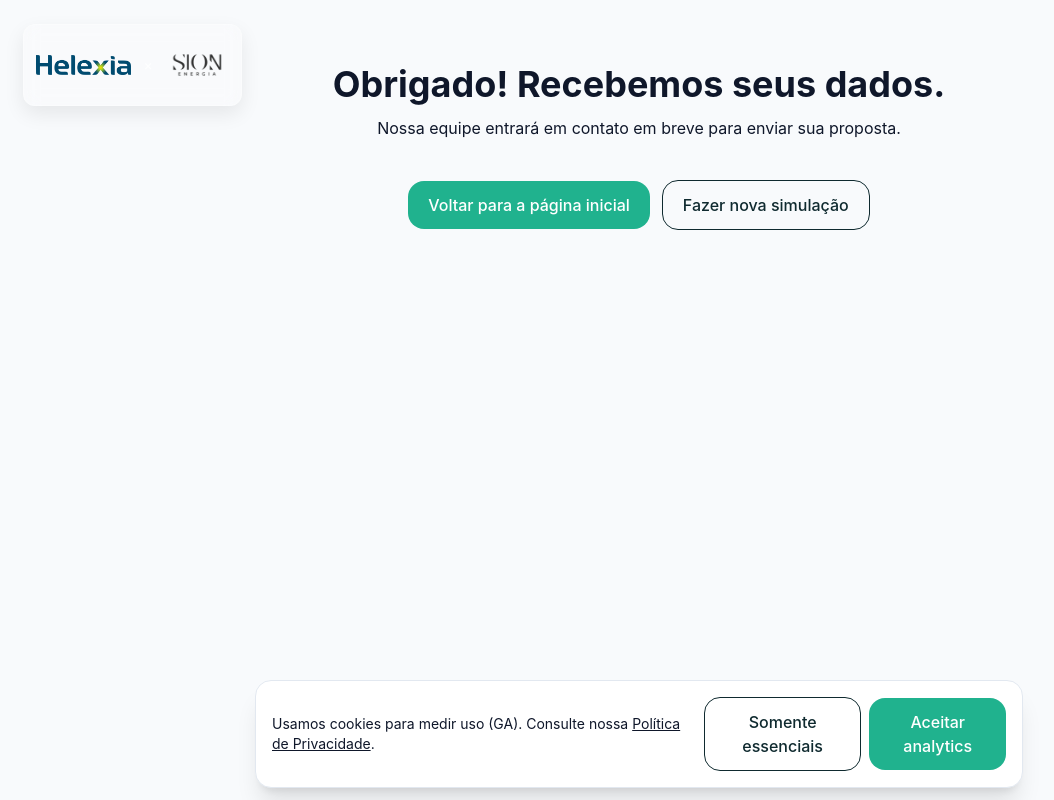
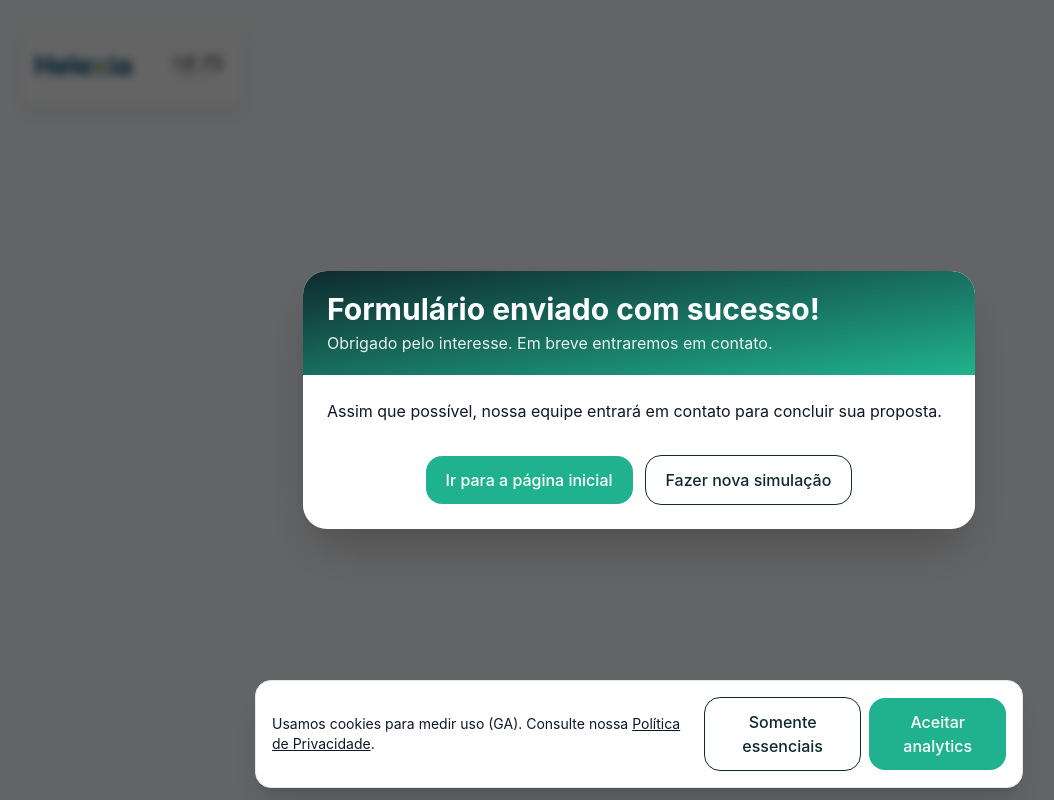
Before and after one commit to osanaizera/helexia-ms-lp, a Next.js app: page /sucesso in a window 1280 px wide. Shown: the whole page, without its empty margins (1-1055 px from the left). Built offline with nearby package versions, Linux system fonts and the light colour scheme; no server answers.

Commit message:
Success: make /sucesso a modal-style overlay with simulation result (pct, monthly/annual savings, bar breakdown) matching main page visuals.

```diff
--- a/app/sucesso/page.tsx
+++ b/app/sucesso/page.tsx
@@ -1,14 +1,78 @@
 "use client"
-import { useEffect } from 'react'
+import { useEffect, useMemo, useState } from 'react'
 import { useSearchParams } from 'next/navigation'
+import { getDiscountPct } from '@/lib/estimate'
+
+function CountUp({ value, format = (v:number)=>String(v), duration=800 }: { value: number; format?: (v:number)=>string; duration?: number }){
+  const [display, setDisplay] = useState(0)
+  useEffect(()=>{
+    let raf = 0
+    const start = performance.now()
+    const from = display
+    const to = value
+    const delta = to - from
+    const tick = (t:number)=>{
+      const p = Math.min((t - start)/duration, 1)
+      const eased = 1 - Math.pow(1 - p, 3)
+      setDisplay(from + delta * eased)
+      if(p < 1) raf = requestAnimationFrame(tick)
+    }
+    raf = requestAnimationFrame(tick)
+    return ()=> cancelAnimationFrame(raf)
+  // eslint-disable-next-line react-hooks/exhaustive-deps
+  },[value])
+  return <span>{format(Math.round(display))}</span>
+}
+
+function AnimatedBar({ bill, pct }: { bill: number; pct: number }){
+  const icmsShare = 0.17
+  const pisShare = 0.05
+  const taxes = Math.max(Math.round(bill * (icmsShare + pisShare)),0)
+  const energyBase = Math.max(bill - taxes, 0)
+  const discountValue = Math.max(Math.round(energyBase * (pct/100)),0)
+  const targetTaxes = bill ? (taxes/bill)*100 : 0
+  const targetEnergy = bill ? (energyBase/bill)*100 : 0
+  const targetDiscount = bill ? (discountValue/bill)*100 : 0
+  const [w, setW] = useState({ taxes:0, energy:0, discount:0 })
+  useEffect(()=>{
+    const id = requestAnimationFrame(()=> setW({ taxes: targetTaxes, energy: targetEnergy, discount: targetDiscount }))
+    return ()=> cancelAnimationFrame(id)
+  },[targetTaxes, targetEnergy, targetDiscount])
+  return (
+    <div className="mt-6">
+      <div className="relative w-full h-5 md:h-6 rounded-full bg-line overflow-hidden" aria-label="Composição da sua fatura">
+        <div className="absolute inset-y-0 left-0 transition-all duration-700 ease-out" style={{ width: `${Math.max(w.energy,0)}%`, background:'rgba(0,149,217,0.5)' }} title="Energia (TE+TUSD) — parte variável" />
+        <div className="absolute inset-y-0 right-0 transition-all duration-700 ease-out" style={{ width: `${Math.max(w.taxes,0)}%`, background:'rgba(226,232,240,1)' }} title="Impostos (ICMS+PIS/COFINS) — parte fixa" />
+        <div className="absolute inset-y-0 left-0 transition-all duration-700 ease-out" style={{ width: `${Math.max(w.discount,0)}%`, background:'var(--brand-accent)', boxShadow:'inset -1px 0 0 rgba(255,255,255,0.7)' }} title={`Desconto aplicado (estimativa): ${discountValue.toLocaleString('pt-BR',{style:'currency',currency:'BRL'})}`} />
+      </div>
+      <div className="mt-3 flex flex-wrap items-center justify-center gap-5 text-xs">
+        <span className="inline-flex items-center gap-2"><span className="inline-block w-3 h-3 rounded" style={{background:'var(--brand-accent)'}} /> Desconto sobre energia ({pct}%)</span>
+        <span className="inline-flex items-center gap-2"><span className="inline-block w-3 h-3 rounded" style={{background:'rgba(0,149,217,0.5)'}} /> Energia (TE+TUSD)</span>
+        <span className="inline-flex items-center gap-2"><span className="inline-block w-3 h-3 rounded" style={{background:'rgba(226,232,240,1)'}} /> Impostos</span>
+      </div>
+    </div>
+  )
+}
+
+function formatBRL(n: number){
+  return n.toLocaleString('pt-BR',{ style:'currency', currency:'BRL' })
+}
 
 export default function SuccessPage(){
   const sp = useSearchParams()
   const plan = (sp.get('plan')||'').toString() as 'Flex'|'Economico12'|'Premium36'
   const bill = Number(sp.get('bill')||0)
-  const pct = Number(sp.get('pct')||0)
+  const qPct = Number(sp.get('pct')||0)
+  const pct = useMemo(()=> qPct>0 ? qPct : (bill>0 && plan ? getDiscountPct(plan, bill) : 0), [qPct, bill, plan])
 
   const planLabel = plan === 'Flex' ? 'Sem fidelidade' : plan === 'Economico12' ? '12 meses' : plan === 'Premium36' ? '24 meses' : ''
+
+  const icmsShare = 0.17
+  const pisShare = 0.05
+  const taxes = Math.max(Math.round(bill * (icmsShare + pisShare)),0)
+  const energyBase = Math.max(bill - taxes, 0)
+  const discountValue = Math.max(Math.round(energyBase * (pct/100)),0)
+  const annualSaving = discountValue * 12
 
   useEffect(()=>{
     try{
@@ -18,29 +82,42 @@ export default function SuccessPage(){
   },[])
 
   return (
-    <main>
-      <section className="container-pad py-16">
-        <div className="max-w-2xl mx-auto text-center">
-          <h1 className="text-3xl md:text-4xl font-bold">Obrigado! Recebemos seus dados.</h1>
-          <p className="mt-3 text-ink/80">Nossa equipe entrará em contato em breve para enviar sua proposta.</p>
-
-          {(bill>0 || pct>0 || planLabel) && (
-            <div className="mt-8 card"><div className="card-body">
-              <h2 className="text-xl font-semibold">Resumo</h2>
-              <ul className="mt-3 text-ink/80 space-y-1">
-                {planLabel && (<li><b>Plano:</b> {planLabel}</li>)}
-                {bill>0 && (<li><b>Fatura informada:</b> {bill.toLocaleString('pt-BR',{style:'currency',currency:'BRL'})}</li>)}
-                {pct>0 && (<li><b>Desconto estimado:</b> {pct}%</li>)}
-              </ul>
-            </div></div>
+    <div className="fixed inset-0 z-50 bg-black/60 backdrop-blur-sm flex items-center justify-center p-4">
+      <div role="dialog" aria-modal className="w-full max-w-2xl rounded-3xl overflow-hidden shadow-2xl bg-white">
+        <div className="bg-gradient-to-br from-[color:var(--brand)] to-[color:var(--brand-accent)] px-6 py-5 text-white">
+          <h1 className="text-2xl md:text-3xl font-bold">Formulário enviado com sucesso!</h1>
+          <p className="text-white/90 mt-1">{planLabel ? `Plano: ${planLabel}` : 'Obrigado pelo interesse. Em breve entraremos em contato.'}</p>
+        </div>
+        <div className="p-6">
+          {(bill>0 && pct>0) ? (
+            <>
+              <div className="mt-2 flex flex-wrap items-center justify-center gap-8 text-center">
+                <div className="relative">
+                  <div className="px-5 py-3 rounded-full bg-gradient-to-br from-[color:var(--brand)] to-[color:var(--brand-accent)] text-white text-xl md:text-2xl font-bold shadow-soft">
+                    {pct}%
+                  </div>
+                </div>
+                <div>
+                  <div className="text-sm text-muted">Economia mensal</div>
+                  <div className="text-3xl md:text-4xl font-bold text-[color:var(--brand-accent)]"><CountUp value={discountValue} format={formatBRL} /></div>
+                </div>
+                <div>
+                  <div className="text-sm text-muted">Economia anual</div>
+                  <div className="text-3xl md:text-4xl font-bold text-[color:var(--brand-accent)]"><CountUp value={annualSaving} format={formatBRL} /></div>
+                </div>
+              </div>
+              <AnimatedBar bill={bill} pct={pct} />
+              <p className="mt-2 text-xs text-muted text-center">O desconto é aplicado apenas sobre a parte de energia (TE+TUSD). Impostos como ICMS e PIS/COFINS não sofrem redução.</p>
+            </>
+          ) : (
+            <p className="text-ink/80">Assim que possível, nossa equipe entrará em contato para concluir sua proposta.</p>
           )}
-
-          <div className="mt-10 flex items-center justify-center gap-3">
-            <a className="btn btn-primary" href="/">Voltar para a página inicial</a>
-            <a className="btn btn-ghost" href="#leadform">Fazer nova simulação</a>
+          <div className="mt-8 flex items-center justify-center gap-3">
+            <a className="btn btn-primary" href="/">Ir para a página inicial</a>
+            <a className="btn btn-ghost" href="/#leadform">Fazer nova simulação</a>
           </div>
         </div>
-      </section>
-    </main>
+      </div>
+    </div>
   )
 }
```
